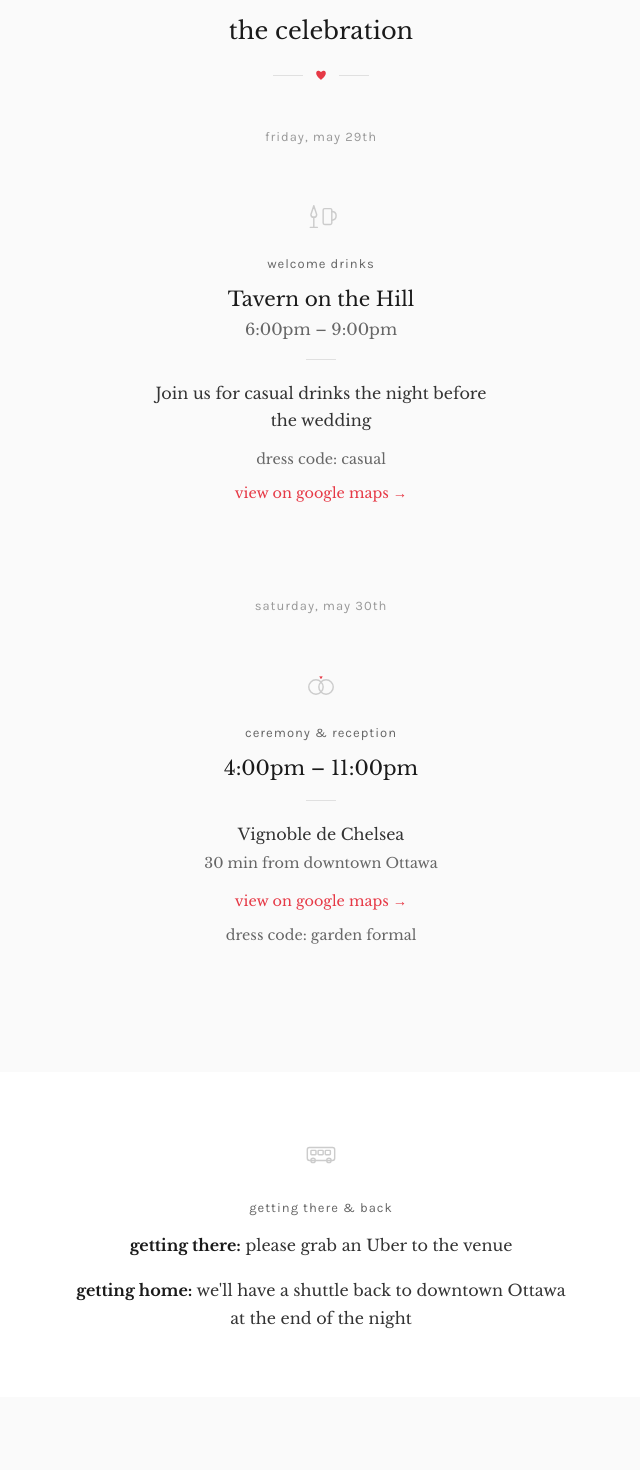
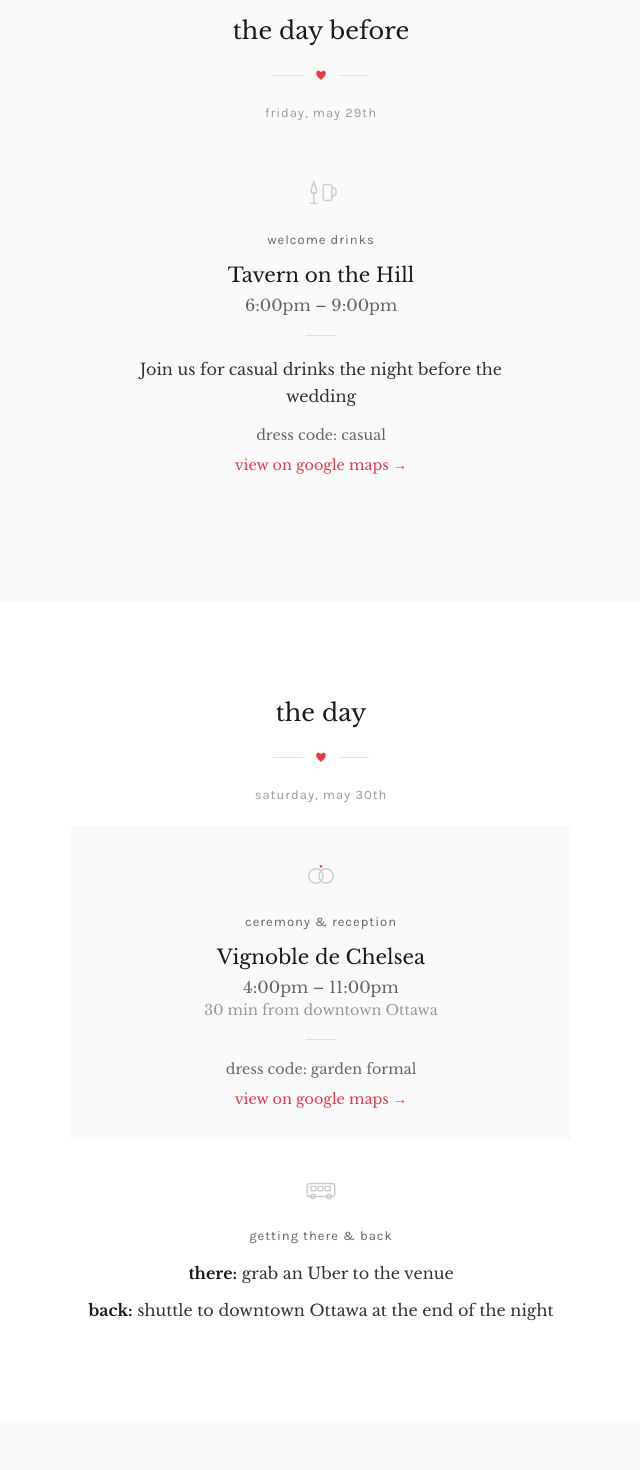
Before and after one commit to maggiejzhu-2026/weddingsite, a React (Vite) app: page / in a window 1280 px wide. Shown: the part 880-2350 px from the top of the page, without its empty margins (319-959 px from the left). Built offline with nearby package versions, Linux system fonts and the light colour scheme.

Commit message:
Update App.jsx

```diff
--- a/src/App.jsx
+++ b/src/App.jsx
@@ -277,13 +277,13 @@ export default function WeddingWebsite() {
         borderBottom: '1px solid #f0f0f0',
         flexWrap: 'wrap'
       }}>
-        {['home', 'details', 'travel', 'faq', 'rsvp'].map((section) => (
+        {['home', 'day-before', 'details', 'travel', 'faq', 'rsvp'].map((section) => (
           <span
             key={section}
             className={`nav-link ${activeSection === section ? 'active' : ''}`}
             onClick={() => scrollToSection(section)}
           >
-            {section === 'details' ? 'the day' : section}
+            {section === 'day-before' ? 'the day before' : section === 'details' ? 'the day' : section}
           </span>
         ))}
       </nav>
@@ -342,20 +342,18 @@ export default function WeddingWebsite() {
         </p>
       </section>
 
-      {/* Event Details Section */}
-      <section id="details" style={{
+      {/* The Day Before Section - Friday */}
+      <section id="day-before" style={{
         padding: '6rem 2rem',
         background: '#fafafa'
       }}>
-        <div style={{ maxWidth: '900px', margin: '0 auto', textAlign: 'center' }}>
-          <h2 className="section-title">the celebration</h2>
+        <div style={{ maxWidth: '500px', margin: '0 auto', textAlign: 'center' }}>
+          <h2 className="section-title">the day before</h2>
 
           <div className="heart-divider">
             <SmallHeart />
           </div>
 
-          {/* Welcome Event - May 29th */}
-          <div style={{ marginTop: '3rem', marginBottom: '4rem' }}>
           <p style={{
             fontFamily: "'Karla', sans-serif",
             fontSize: '13px',
@@ -366,7 +364,8 @@ export default function WeddingWebsite() {
           }}>
             friday, may 29th
           </p>
-            <div className="card" style={{ maxWidth: '400px', margin: '0 auto' }}>
+
+          <div className="card">
             <div style={{ marginBottom: '1rem' }}>
               <DrinksIcon />
             </div>
@@ -380,17 +379,7 @@ export default function WeddingWebsite() {
             }}>
               welcome drinks
             </p>
-              <p style={{ fontSize: '1.25rem', marginBottom: '0.5rem' }}>
-                <a
-                  href="https://maps.app.goo.gl/tavern-on-the-hill"
-                  target="_blank"
-                  rel="noopener noreferrer"
-                  className="venue-link"
-                  style={{ color: '#1a1a1a', textDecoration: 'none' }}
-                >
-                  Tavern on the Hill
-                </a>
-              </p>
+            <p style={{ fontSize: '1.25rem', marginBottom: '0.5rem' }}>Tavern on the Hill</p>
             <p style={{ fontSize: '1rem', color: '#666' }}>6:00pm – 9:00pm</p>
             <div className="divider" />
             <p style={{ fontSize: '1rem', lineHeight: 1.7, color: '#333' }}>
@@ -404,14 +393,26 @@ export default function WeddingWebsite() {
               target="_blank"
               rel="noopener noreferrer"
               className="venue-link"
-                style={{ fontSize: '0.9rem', display: 'inline-block', marginTop: '1rem' }}
+              style={{ fontSize: '0.9rem', display: 'inline-block', marginTop: '0.75rem' }}
             >
               view on google maps →
             </a>
           </div>
         </div>
+      </section>
 
-          {/* Wedding Day - May 30th */}
+      {/* The Day Section - Saturday */}
+      <section id="details" style={{
+        padding: '6rem 2rem',
+        background: '#ffffff'
+      }}>
+        <div style={{ maxWidth: '500px', margin: '0 auto', textAlign: 'center' }}>
+          <h2 className="section-title">the day</h2>
+
+          <div className="heart-divider">
+            <SmallHeart />
+          </div>
+
           <p style={{
             fontFamily: "'Karla', sans-serif",
             fontSize: '13px',
@@ -423,14 +424,7 @@ export default function WeddingWebsite() {
             saturday, may 30th
           </p>
 
-          <div style={{
-            display: 'grid',
-            gridTemplateColumns: 'repeat(auto-fit, minmax(280px, 1fr))',
-            gap: '1.5rem',
-            maxWidth: '600px',
-            margin: '0 auto'
-          }}>
-            <div className="card">
+          <div className="card" style={{ background: '#fafafa' }}>
             <div style={{ marginBottom: '1rem' }}>
               <CeremonyIcon />
             </div>
@@ -444,36 +438,27 @@ export default function WeddingWebsite() {
             }}>
               ceremony & reception
             </p>
-              <p style={{ fontSize: '1.25rem', marginBottom: '0.5rem' }}>4:00pm – 11:00pm</p>
+            <p style={{ fontSize: '1.25rem', marginBottom: '0.5rem' }}>Vignoble de Chelsea</p>
+            <p style={{ fontSize: '1rem', color: '#666' }}>4:00pm – 11:00pm</p>
+            <p style={{ fontSize: '0.9rem', color: '#999', marginTop: '0.25rem' }}>30 min from downtown Ottawa</p>
             <div className="divider" />
-              <p style={{ fontSize: '1rem', lineHeight: 1.7, color: '#333' }}>
-                Vignoble de Chelsea<br />
-                <span style={{ color: '#666', fontSize: '0.9rem' }}>30 min from downtown Ottawa</span>
+            <p style={{ fontSize: '0.9rem', color: '#666', marginTop: '1rem' }}>
+              dress code: garden formal
             </p>
             <a
               href="https://www.google.com/maps/search/?api=1&query=Vignoble+de+Chelsea+1582+Route+105+Chelsea+Quebec"
               target="_blank"
               rel="noopener noreferrer"
               className="venue-link"
-                style={{ fontSize: '0.9rem', display: 'inline-block', marginTop: '1rem' }}
+              style={{ fontSize: '0.9rem', display: 'inline-block', marginTop: '0.75rem' }}
             >
               view on google maps →
             </a>
-              <p style={{ fontSize: '0.9rem', color: '#666', marginTop: '1rem' }}>
-                dress code: garden formal
-              </p>
           </div>
-          </div>
-        </div>
-      </section>
 
-      {/* Shuttle Section */}
-      <section style={{
-        padding: '4rem 2rem',
-        background: '#ffffff'
-      }}>
-        <div style={{ maxWidth: '500px', margin: '0 auto', textAlign: 'center' }}>
-          <div style={{ marginBottom: '1.5rem' }}>
+          {/* Shuttle info */}
+          <div style={{ marginTop: '2rem' }}>
+            <div style={{ marginBottom: '1rem' }}>
               <ShuttleIcon />
             </div>
             <p style={{
@@ -486,12 +471,13 @@ export default function WeddingWebsite() {
             }}>
               getting there & back
             </p>
-          <p style={{ fontSize: '1rem', lineHeight: 1.8, color: '#333', marginBottom: '1rem' }}>
-            <strong style={{ color: '#1a1a1a' }}>getting there:</strong> please grab an Uber to the venue
+            <p style={{ fontSize: '1rem', lineHeight: 1.8, color: '#333', marginBottom: '0.5rem' }}>
+              <strong style={{ color: '#1a1a1a' }}>there:</strong> grab an Uber to the venue
             </p>
             <p style={{ fontSize: '1rem', lineHeight: 1.8, color: '#333' }}>
-            <strong style={{ color: '#1a1a1a' }}>getting home:</strong> we'll have a shuttle back to downtown Ottawa at the end of the night
+              <strong style={{ color: '#1a1a1a' }}>back:</strong> shuttle to downtown Ottawa at the end of the night
             </p>
+          </div>
         </div>
       </section>
 
@@ -515,14 +501,6 @@ export default function WeddingWebsite() {
             <strong style={{ color: '#1a1a1a' }}>Flying in?</strong><br />
             Ottawa Airport (YOW) is about 20 minutes from downtown.
           </p>
-
-          <div style={{ marginTop: '2rem', padding: '1.5rem', background: '#fff' }}>
-            <p style={{ fontSize: '0.95rem', color: '#666' }}>
-              We've reserved a room block at:<br />
-              <strong style={{ color: '#1a1a1a' }}>[Hotel Name]</strong><br />
-              <span style={{ color: '#e63946' }}>code: JORDANMAGGIE</span>
-            </p>
-          </div>
         </div>
       </section>
 
@@ -761,26 +739,7 @@ export default function WeddingWebsite() {
         textAlign: 'center',
         background: '#ffffff'
       }}>
-        <div style={{ marginBottom: '1.5rem' }}>
         <StickCouple width={120} />
-        </div>
-        <p style={{
-          fontFamily: "'Libre Baskerville', serif",
-          fontSize: '1.5rem',
-          color: '#1a1a1a',
-          textTransform: 'lowercase'
-        }}>
-          jordan <span style={{ color: '#e63946' }}>&</span> maggie
-        </p>
-        <p style={{
-          fontFamily: "'Karla', sans-serif",
-          fontSize: '13px',
-          color: '#666',
-          marginTop: '0.5rem',
-          textTransform: 'lowercase'
-        }}>
-          may 30, 2026 · ottawa, canada
-        </p>
       </footer>
     </div>
   );
```
Lines whose indentation alone changed are shown as unchanged.
